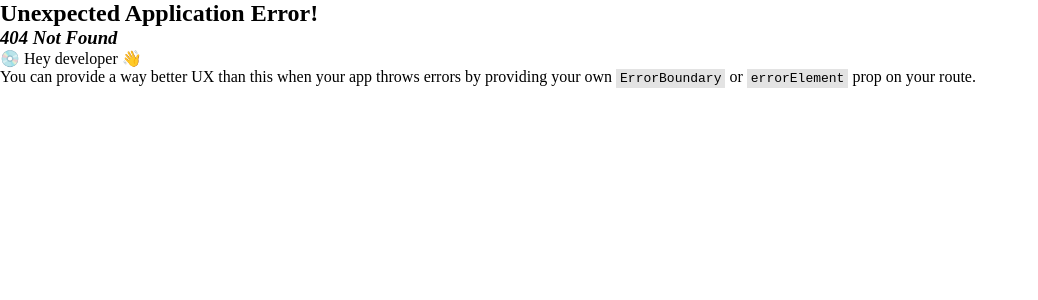
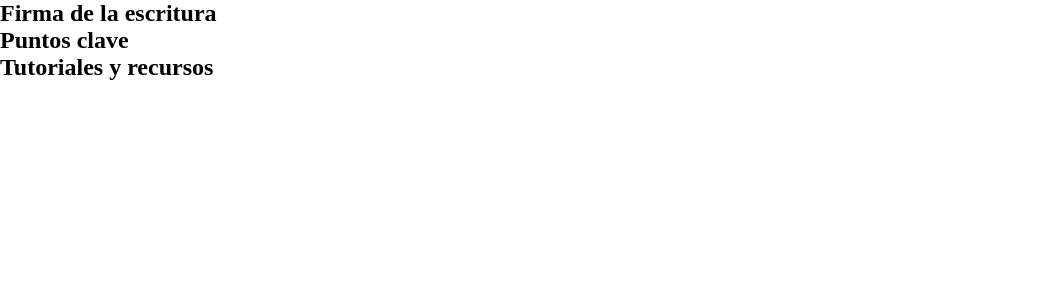
Before and after one commit to yabuJunn/tuCaminoACasa, a React (Vite) app: page /#/aprende/noticias in a window 1280 px wide. Before the commit this address had no page. Shown: the top 300 px of the page, without its empty margins (0-1038 px from the left). Built offline with nearby package versions, Linux system fonts and the light colour scheme.

Commit message:
Feature:Estructura noticias

```diff
--- /dev/null
+++ b/src/pages/aprendeNoticiasPage/aprendeNoticiasPage.jsx
@@ -0,0 +1,25 @@
+
+
+
+
+export const AprendeNoticiasPage = () => {
+    return<>
+
+    <section className="aprendeNoticiasPage">
+
+        <div className="bannerAprendeFirma">
+
+        </div>
+        <h1 className="pageFirmaTitle">Firma de la escritura</h1>
+        <h2 className="puntosClaveFirma">Puntos clave</h2>
+        <div className="cardsAprendeFirma">
+
+        <h2 className="tutorialesCardsFirma">Tutoriales y recursos</h2>
+
+
+
+        </div>
+
+    </section>
+    </>
+}
--- a/src/routes/mainRoutes.jsx
+++ b/src/routes/mainRoutes.jsx
@@ -5,6 +5,7 @@ import { AprendeBancoPage } from "../pages/aprendeBancoPage/aprendeBancoPage.jsx
 import { AprendeFirmaPage } from "../pages/aprendeFirmaPage/aprendeFirmaPage.jsx"
 import { AprendeRegistroPage } from "../pages/aprendeRegistroPage/aprendeRegistroPage.jsx"
 import { AprendeEntregaPage } from "../pages/aprendeEntregaPage/aprendeEntregaPage.jsx"
+import { AprendeNoticiasPage } from "../pages/aprendeNoticiasPage/aprendeNoticiasPage.jsx"
 
 
 
@@ -34,5 +35,8 @@ export const mainRoutes = [
      { path: '/aprende/entrega',
        element: <AprendeEntregaPage></AprendeEntregaPage>,
     },
+     { path: '/aprende/noticias',
+       element: <AprendeNoticiasPage></AprendeNoticiasPage>,
+    },
 
 ]
```
Also changed, not shown: src/assets/ImgBannerAprende/bannerNoticias.svg (added), src/assets/svgIconsAprende/image 662 (4).svg (added).
